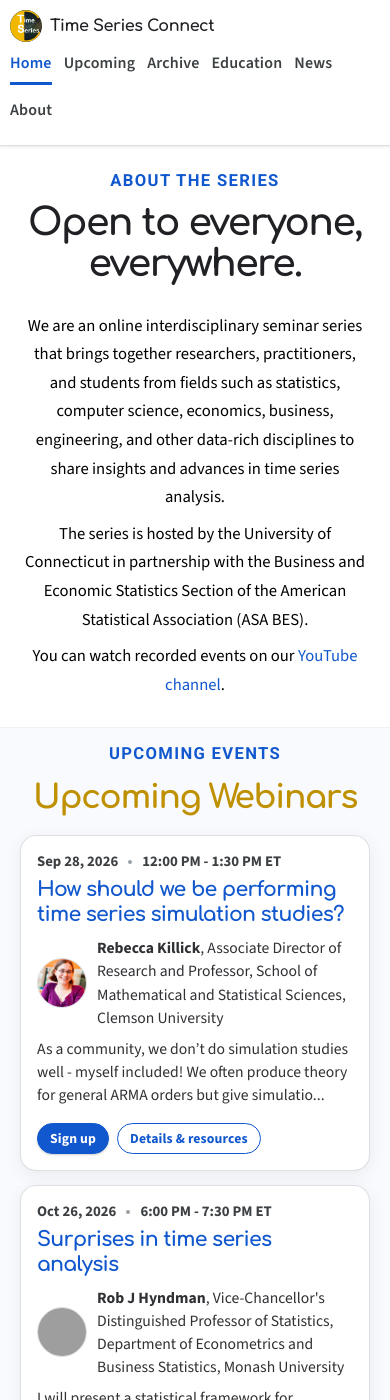
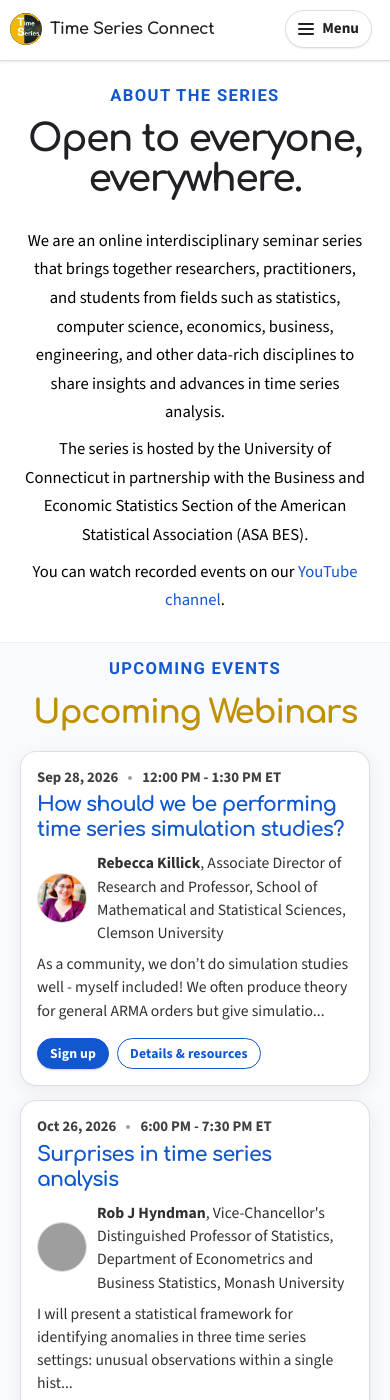
Before and after one commit to yaozheng-stat/time-series-connect, a Jekyll site: the page built from index.md, in a window 390 px wide and 1400 px high. Built offline with Jekyll 4.4.1, drawn with Linux system fonts in a browser that asks for light colours; grey boxes are pictures that could not be loaded.

Commit message:
add mobile dropdown

```diff
--- a/_includes/masthead.html
+++ b/_includes/masthead.html
@@ -9,5 +9,16 @@
         <a href="{{ item.url | relative_url }}" {% if page.url == item.url %}class="active"{% endif %}>{{ item.title }}</a>
       {% endfor %}
     </nav>
+    <details class="site-menu">
+      <summary>
+        <span class="site-menu__icon" aria-hidden="true"></span>
+        <span>Menu</span>
+      </summary>
+      <nav class="site-menu__links" aria-label="Mobile navigation">
+        {% for item in site.data.navigation.main %}
+          <a href="{{ item.url | relative_url }}" {% if page.url == item.url %}class="active"{% endif %}>{{ item.title }}</a>
+        {% endfor %}
+      </nav>
+    </details>
   </div>
 </header>
--- a/assets/css/nav-overrides.css
+++ b/assets/css/nav-overrides.css
@@ -51,18 +51,132 @@
   padding:24px 0 21px;
 }
 
+.site-menu{
+  display:none;
+}
+
+.site-menu summary{
+  list-style:none;
+}
+
+.site-menu summary::-webkit-details-marker{
+  display:none;
+}
+
 .home-about{
   padding-top:56px;
 }
 
 @media(max-width:900px){
   .masthead__inner{
+    flex-direction:row;
+    align-items:center;
+    justify-content:space-between;
     padding-left:16px;
     padding-right:28px;
   }
 
   .site-nav a{
     padding:0 0 8px;
+  }
+}
+
+@media(max-width:780px){
+  .site-nav{
+    display:none;
+  }
+
+  .site-menu{
+    display:block;
+    position:relative;
+    margin-left:auto;
+    flex:0 0 auto;
+  }
+
+  .site-menu summary{
+    display:inline-flex;
+    align-items:center;
+    gap:8px;
+    min-height:38px;
+    padding:7px 12px;
+    border:1px solid var(--line);
+    border-radius:999px;
+    background:#fff;
+    color:#202124;
+    font-family:'Source Sans 3',Roboto,Arial,sans-serif;
+    font-size:.95rem;
+    font-weight:700;
+    line-height:1;
+    cursor:pointer;
+    box-shadow:0 1px 2px rgba(60,64,67,.10);
+  }
+
+  .site-menu[open] summary{
+    border-color:rgba(17,87,206,.34);
+    color:var(--blue);
+  }
+
+  .site-menu__icon,
+  .site-menu__icon:before,
+  .site-menu__icon:after{
+    display:block;
+    width:16px;
+    height:2px;
+    border-radius:999px;
+    background:currentColor;
+  }
+
+  .site-menu__icon{
+    position:relative;
+  }
+
+  .site-menu__icon:before,
+  .site-menu__icon:after{
+    content:"";
+    position:absolute;
+    left:0;
+  }
+
+  .site-menu__icon:before{
+    top:-5px;
+  }
+
+  .site-menu__icon:after{
+    top:5px;
+  }
+
+  .site-menu__links{
+    position:absolute;
+    top:calc(100% + 10px);
+    right:0;
+    z-index:40;
+    display:grid;
+    gap:2px;
+    width:min(230px,calc(100vw - 40px));
+    padding:8px;
+    border:1px solid rgba(218,220,224,.95);
+    border-radius:14px;
+    background:#fff;
+    box-shadow:0 16px 40px rgba(60,64,67,.18);
+  }
+
+  .site-menu__links a{
+    display:block;
+    padding:10px 12px;
+    border-radius:10px;
+    color:#3c4043;
+    font-family:'Source Sans 3',Roboto,Arial,sans-serif;
+    font-size:1rem;
+    font-weight:700;
+    line-height:1.2;
+    text-decoration:none;
+  }
+
+  .site-menu__links a:hover,
+  .site-menu__links a.active{
+    background:#f1f6ff;
+    color:var(--blue);
+    text-decoration:none;
   }
 }
 
```
